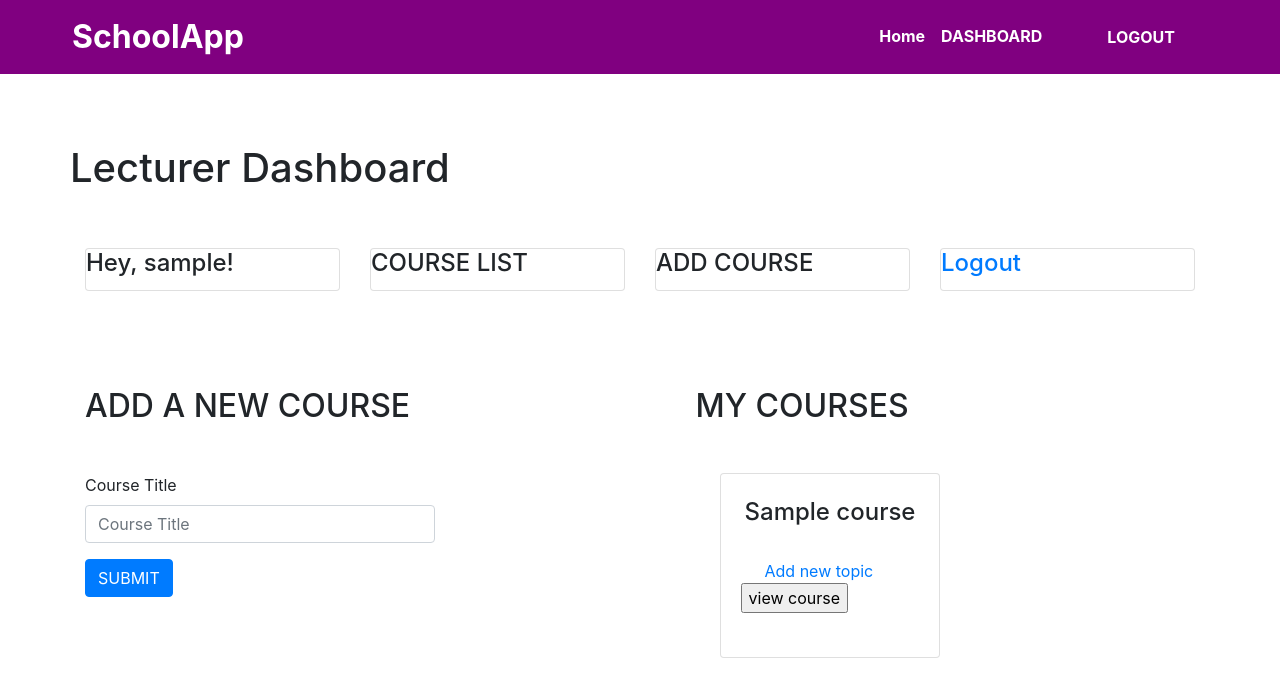
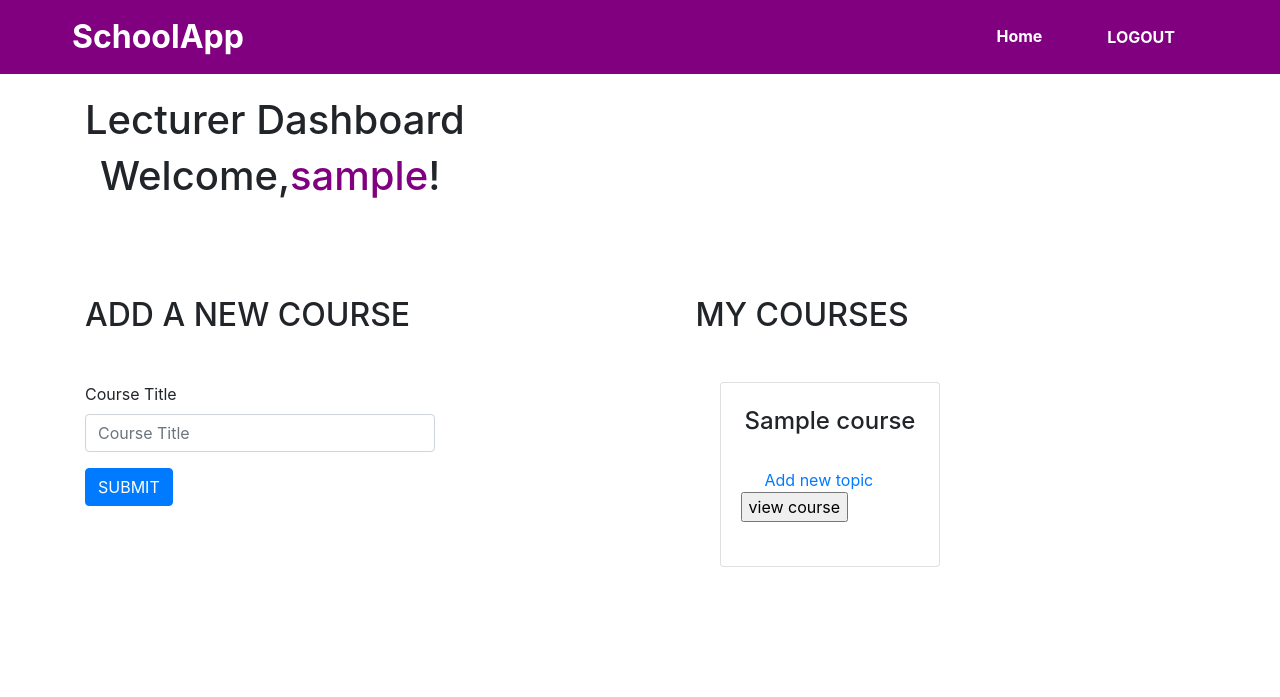
Before and after one commit to Nindaime/php-schoolApp, a PHP site: page /lecturerdashboard.php in a window 1280 px wide. Shown: the top 697 px of the page. Run offline with PHP 8.4, Linux system fonts and the light colour scheme; the visitor is signed in with stand-in values (Sample User, id 1); tables that the repository leaves empty or names only in its code hold one stand-in row (values such as "Sample post").

Commit message:
navigation bugs

```diff
--- a/lecturerdashboard.php
+++ b/lecturerdashboard.php
@@ -3,6 +3,13 @@
 include("auth_session.php");
 
     require('db.php');
+
+
+
+$_SESSION['course'] = '';
+$_SESSION['topic'] = '';
+$_SESSION['role'] = 'lecturerdashboard.php';
+
     // When form submitted, insert values into the database.
     if (isset($_REQUEST['title'])) {
         $result = 0;
@@ -60,9 +67,6 @@ include("auth_session.php");
 
 
 
-                    <li class="nav-item font-weight-bold">
-                      <a class="nav-link" href="login.php">DASHBOARD</a>
-                    </li>
 
                     <li class="nav-item mx-5">
                       <a style="background-color:purple; color:white;" class="font-weight-bold nav-link btn"  href="logout.php">LOGOUT</a>
@@ -73,40 +77,21 @@ include("auth_session.php");
               </nav>
         </div>
 
-    <div class="container mt-5 mx-auto">
-    <div class="row my-5">
-    <h1 class="mt-5 pt-5">Lecturer Dashboard</h1>
-    </div>
-        <div class="row top">
+
+
+    <div class="container">
+
+            <h1 class="ml-auto mt-5 pt-5">Lecturer Dashboard</h1>
+
             <div class="col-sm-3">
-                <div class="card">
-                    <h4 class="card-title">
-                        Hey, <?php echo $_SESSION['username']; ?>!
-                    </h4>
-                </div>
+
+                    <h1 class="card-title">
+                        Welcome,<span style="color:purple;"><?php echo $_SESSION['username']; ?></span>!
+                    </h1>
             </div>
-            <div class="col-sm-3">
-            <div class="card">
-                    <h4 class="card-title">
-                        COURSE LIST
-                    </h4>
-                </div>
-            </div>
-            <div class="col-sm-3">
-            <div class="card">
-                    <h4 class="card-title">
-                        ADD COURSE
-                    </h4>
-                </div>
-            </div>
-            <div class="col-sm-3">
-            <div class="card">
-                    <h4 class="card-title">
-                    <a href="logout.php">Logout</a>
-                    </h4>
-                </div>
-            </div>
-        </div>
+
+
+
 
 
         <div class="row mt-5">
@@ -144,7 +129,7 @@ include("auth_session.php");
                         <input type='hidden' id='' name='course' value='". $row['title']. "'>
                         <input type='submit' name='submit' value='view course' class='login-button'>
                         </form></div></div>
-                        ". "<br>";
+                        ";
 
 
                         }
@@ -160,5 +145,7 @@ include("auth_session.php");
     <?php
     }
 ?>
+</div>
+
 </body>
 </html>
--- a/login.php
+++ b/login.php
@@ -23,6 +23,8 @@
         $rows = mysqli_num_rows($result);
         if ($rows == 1) {
             $_SESSION['username'] = $username;
+            $_SESSION['course'] = '';
+            $_SESSION['topic'] = '';
             $query    = "SELECT position FROM `users` WHERE username='$username'
                      AND password='" . md5($password) . "'";
             $result = mysqli_query($con, $query) or die(mysql_error());
--- a/viewcourse.php
+++ b/viewcourse.php
@@ -23,10 +23,6 @@
                     </li>
 
 
-
-                    <li class="nav-item font-weight-bold">
-                      <a class="nav-link" href="login.php">DASHBOARD</a>
-                    </li>
 
                     <li class="nav-item mx-5">
                       <a style="background-color:purple; color:white;" class="font-weight-bold nav-link btn"  href="logout.php">LOGOUT</a>
@@ -57,6 +53,8 @@
         $rows = mysqli_num_rows($result);
 
             // $_SESSION['username'] = $username;
+            $_SESSION['course'] = $course;
+            $_SESSION['topic'] = '';
 
 
             echo '<h1 class="my-4">'.'Course Title:'. '  '. $course .'</h1>'. '<div class="pt-4"> <h3>Lessons</h3></div>';
```
Also changed, not shown: studentdashboard.php (+7 -4 lines), topicsform.php (+6 -1 lines).
